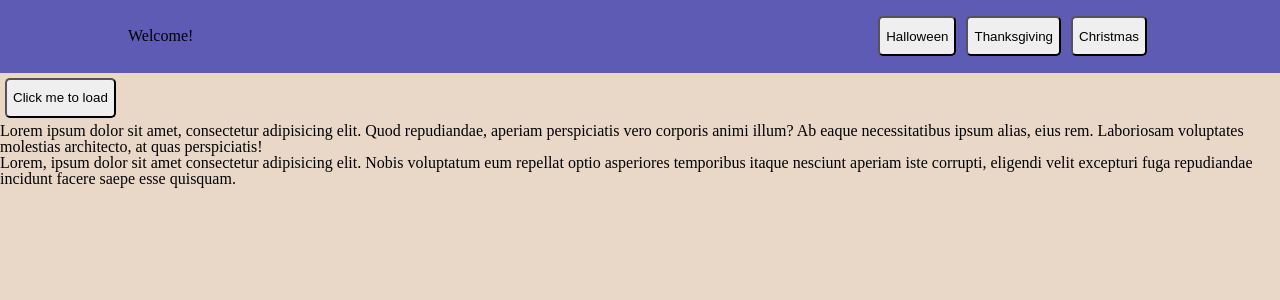
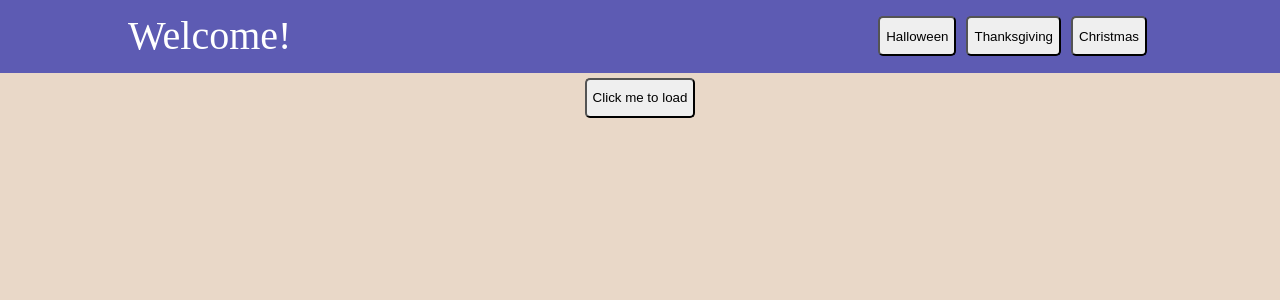
Before and after one commit to sammarston15/countdown, a React (Create React App) app: page / in a window 1280 px wide. Shown: the top 300 px of the page. Built offline with nearby package versions, Linux system fonts and the light colour scheme.

Commit message:
header work

```diff
--- a/src/App.css
+++ b/src/App.css
@@ -25,6 +25,8 @@
   display: flex;
   justify-content: flex-start;
   align-items: center;
+  font-size: 40px;
+  color: white;
 }
 .header-right {
   padding-right: 10%;
--- a/src/App.js
+++ b/src/App.js
@@ -53,8 +53,7 @@ class App extends React.Component {
             <div className="home">
               <button onClick={this.handleStartLoad}>Click me to load</button>
 
-              <p>Lorem ipsum dolor sit amet, consectetur adipisicing elit. Quod repudiandae, aperiam perspiciatis vero corporis animi illum? Ab eaque necessitatibus ipsum alias, eius rem. Laboriosam voluptates molestias architecto, at quas perspiciatis!</p>
-              <p>Lorem, ipsum dolor sit amet consectetur adipisicing elit. Nobis voluptatum eum repellat optio asperiores temporibus itaque nesciunt aperiam iste corrupti, eligendi velit excepturi fuga repudiandae incidunt facere saepe esse quisquam.</p>
+
             </div>
           }
         </div>
```
